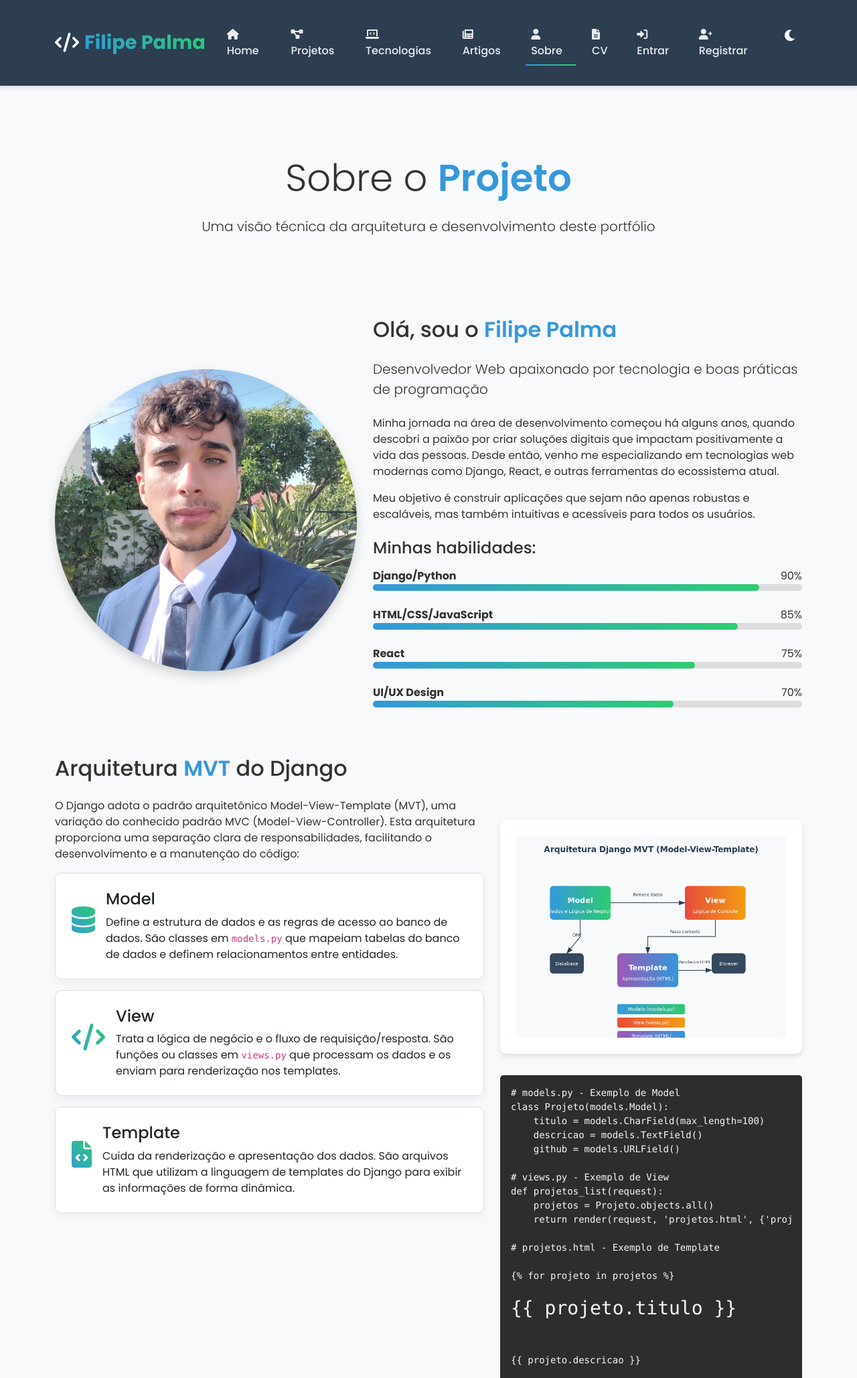
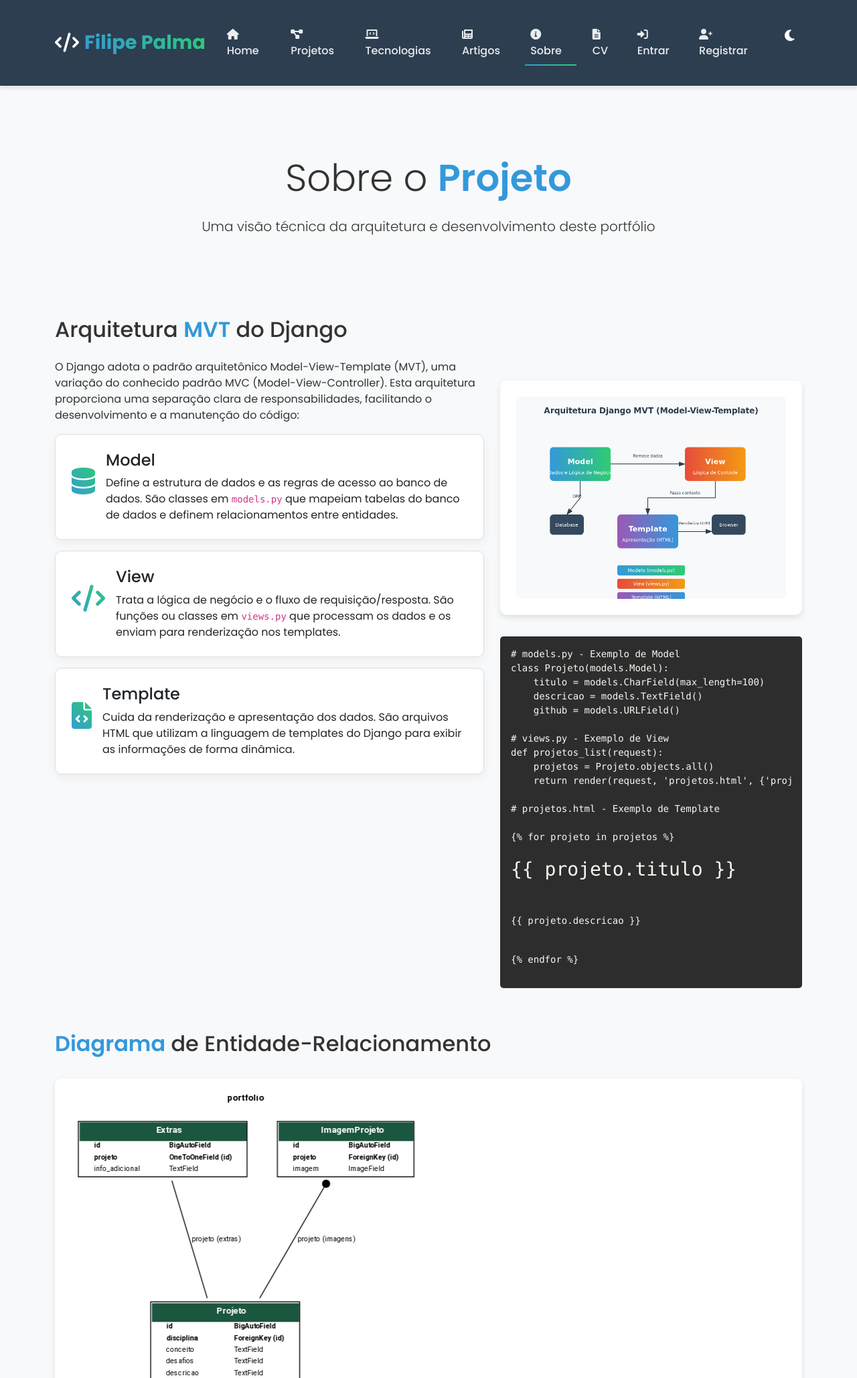
Before and after one commit to filipe-palma/DjangoPWProject, a Django app: page /portfolio/apresentacao/ in a window 1280 px wide. Shown: the top 2057 px of the page at 67% size. Run offline with Django 5.2, Linux system fonts and the light colour scheme; data comes from the database, SQL or seed files in the repository; both versions use the stored data as it was after the commit.

Commit message:
Refactor portfolio templates by removing outdated sections and updating navigation icons for improved clarity and user experience.

```diff
--- a/portfolio/templates/portfolio/apresentacao.html
+++ b/portfolio/templates/portfolio/apresentacao.html
@@ -184,66 +184,6 @@
       <p class="lead">Uma visão técnica da arquitetura e desenvolvimento deste portfólio</p>
     </div>
   </section>
-
-  <!-- Seção Sobre Mim -->
-  <section class="mb-5" data-aos="fade-up">
-    <div class="row align-items-center">
-      <div class="col-lg-5 mb-4 mb-lg-0" data-aos="fade-right">
-        <img src="{% static 'portfolio/images/fotoperfil.jpg' %}" alt="Filipe Palma" class="img-fluid rounded-circle shadow">
-      </div>
-      <div class="col-lg-7" data-aos="fade-left">
-        <h2 class="mb-4">Olá, sou o <span class="highlight">Filipe Palma</span></h2>
-        <p class="lead mb-4">Desenvolvedor Web apaixonado por tecnologia e boas práticas de programação</p>
-        <p>Minha jornada na área de desenvolvimento começou há alguns anos, quando descobri a paixão por criar soluções digitais que impactam positivamente a vida das pessoas. Desde então, venho me especializando em tecnologias web modernas como Django, React, e outras ferramentas do ecossistema atual.</p>
-        <p>Meu objetivo é construir aplicações que sejam não apenas robustas e escaláveis, mas também intuitivas e acessíveis para todos os usuários.</p>
-
-        <div class="mt-4">
-          <h4 class="mb-3">Minhas habilidades:</h4>
-
-          <div class="mb-3">
-            <div class="d-flex justify-content-between">
-              <strong>Django/Python</strong>
-              <span>90%</span>
-            </div>
-            <div class="skill-bar">
-              <div class="skill-progress" style="width: 90%"></div>
-            </div>
-          </div>
-
-          <div class="mb-3">
-            <div class="d-flex justify-content-between">
-              <strong>HTML/CSS/JavaScript</strong>
-              <span>85%</span>
-            </div>
-            <div class="skill-bar">
-              <div class="skill-progress" style="width: 85%"></div>
-            </div>
-          </div>
-
-          <div class="mb-3">
-            <div class="d-flex justify-content-between">
-              <strong>React</strong>
-              <span>75%</span>
-            </div>
-            <div class="skill-bar">
-              <div class="skill-progress" style="width: 75%"></div>
-            </div>
-          </div>
-
-          <div>
-            <div class="d-flex justify-content-between">
-              <strong>UI/UX Design</strong>
-              <span>70%</span>
-            </div>
-            <div class="skill-bar">
-              <div class="skill-progress" style="width: 70%"></div>
-            </div>
-          </div>
-        </div>
-      </div>
-    </div>
-  </section>
-
   <!-- Arquitetura MVT -->
   <section class="mb-5" data-aos="fade-up">
     <h2 class="mb-4">Arquitetura <span class="highlight">MVT</span> do Django</h2>
--- a/portfolio/templates/portfolio/base.html
+++ b/portfolio/templates/portfolio/base.html
@@ -41,7 +41,7 @@
               <a class="nav-link" href="{% url 'artigos:artigo-list' %}"><i class="fas fa-newspaper"></i> Artigos</a>
             </li>
             <li class="nav-item">
-              <a class="nav-link" href="{% url 'portfolio:apresentacao' %}"><i class="fas fa-user"></i> Sobre</a>
+              <a class="nav-link" href="{% url 'portfolio:apresentacao' %}"><i class="fas fa-info-circle"></i> Sobre</a>
             </li>
             <li class="nav-item">
               <a class="nav-link" href="{% url 'portfolio:cv' %}"><i class="fas fa-file-alt"></i> CV</a>
```
Also changed, not shown: portfolio/templates/portfolio/index.html (+0 -34 lines), db.sqlite3.
